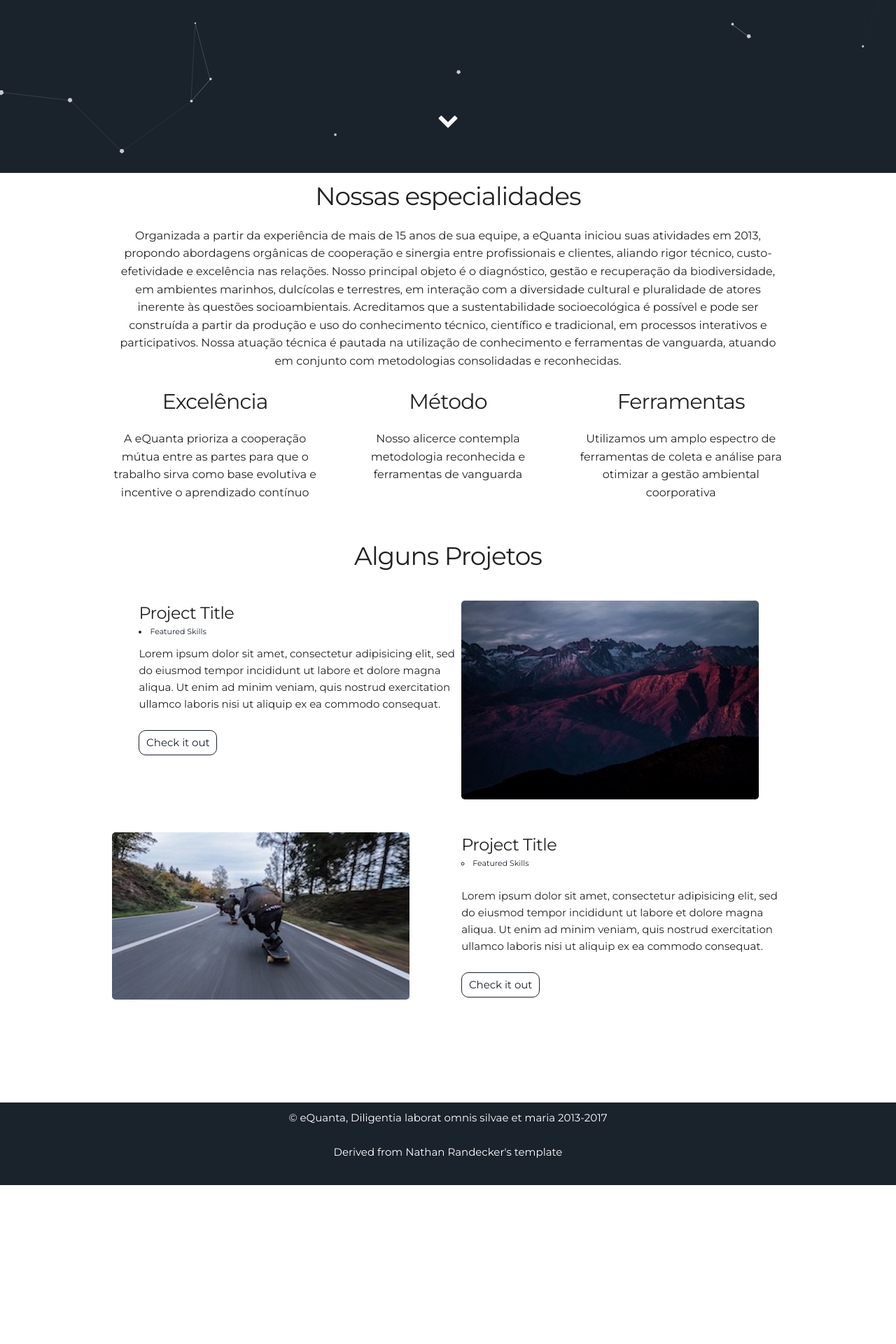
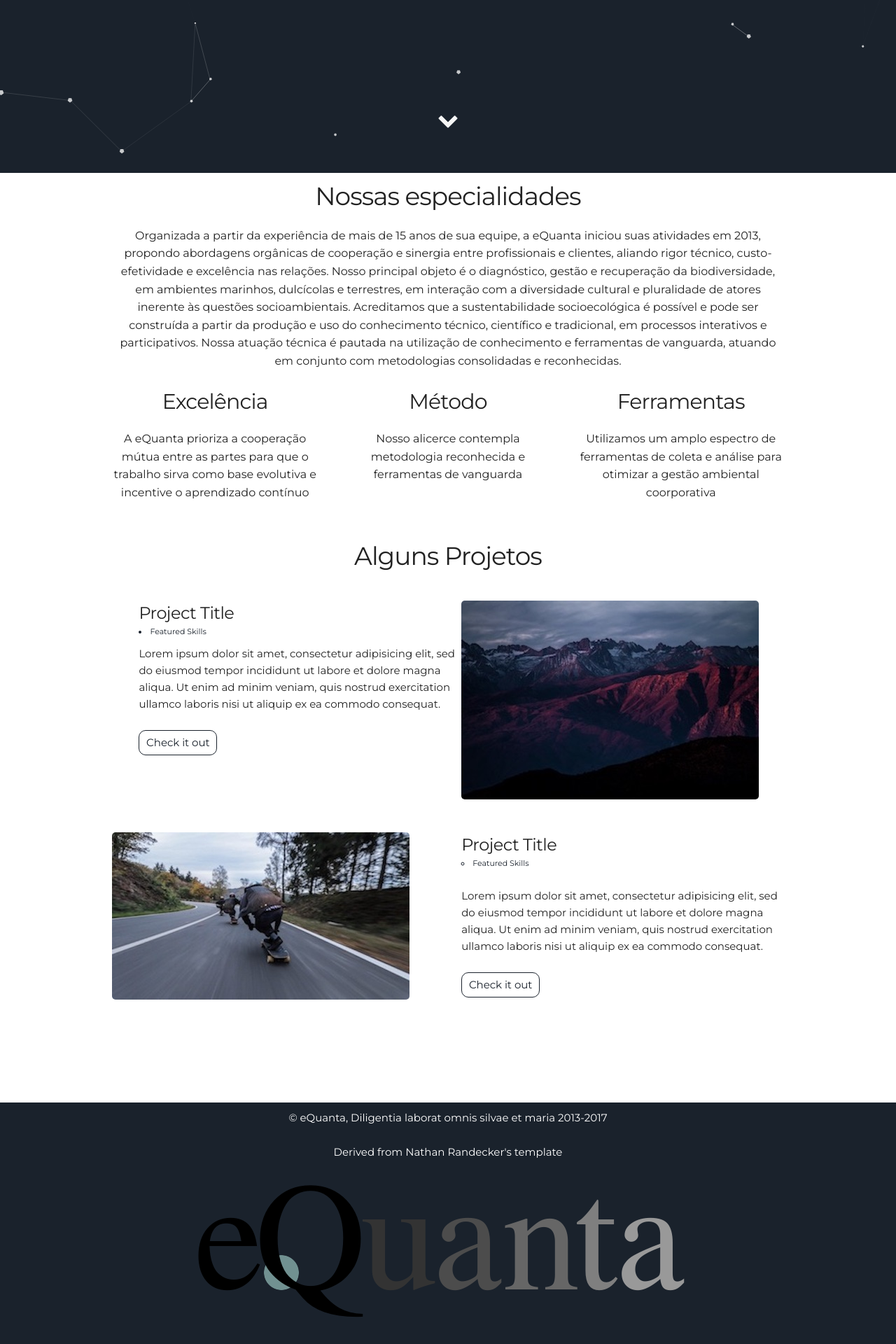
Before and after one commit to leroy1977/eQ1, a Jekyll site: the page built from index.html, in a window 1280 px wide. Shown: the part 660-2580 px from the top of the page at 70% size. Built offline with Jekyll 4.4.1, drawn with Linux system fonts in a browser that asks for light colours; before the commit the page ends 2353 px from its top, so only the background shows below that.

Commit message:
Update footer.html

```diff
--- a/_includes/footer.html
+++ b/_includes/footer.html
@@ -1,6 +1,7 @@
 <footer class="footer">
     <p>&copy; {{site.username}}, {{site.description}}  2013-2017</p>
     <p>Derived from <!--<a href="https://nrandecker.github.io"> --> Nathan Randecker's template <!--</a> --></p>
+    <img alt="logo" src="{{ "/assets/img/logo.png" | prepend: site.baseurl }}" />
 </footer>
 <script src="//cdn.jsdelivr.net/particles.js/2.0.0/particles.min.js"></script>
 <script src="{{ "/assets/js/sweet-scroll.min.js" | prepend: site.baseurl }}"></script>
```
